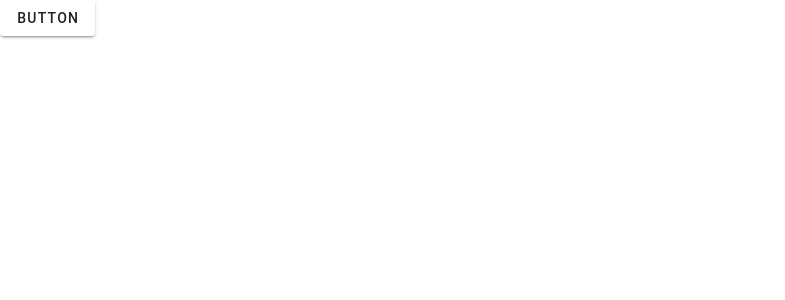
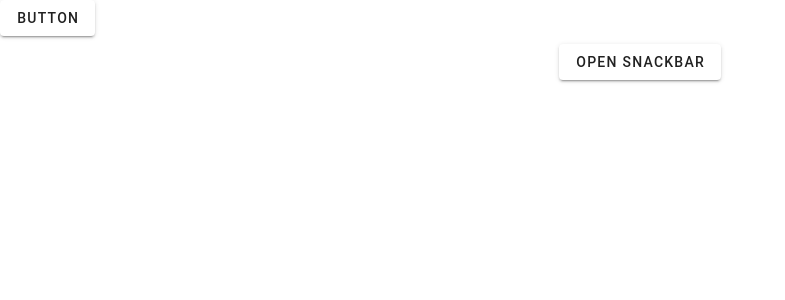
Before and after one commit to aliston-gomes/vue3-demo, a Vue app in the folder vue/: page / in a window 1280 px wide. Shown: the top 300 px of the page, without its empty margins (0-785 px from the left). Built offline with nearby package versions, Linux system fonts and the light colour scheme.

Commit message:
vuetify ui snack bar added for test purpose

```diff
--- a/vue/src/components/Reactivity.vue
+++ b/vue/src/components/Reactivity.vue
@@ -2,9 +2,23 @@
   <div>
     <!-- <h1>{{ person.hobbies.game }}</h1> -->
     <v-btn> Button </v-btn>
+    <div class="text-center ma-2">
+      <v-btn @click="snackbar = true"> Open Snackbar </v-btn>
+      <v-snackbar v-model="snackbar">
+        {{ text }}
+
+        <template v-slot:actions>
+          <v-btn color="red" variant="text" @click="snackbar = false">
+            Close
+          </v-btn>
+        </template>
+      </v-snackbar>
+    </div>
   </div>
 </template>
 <script setup>
+const snackbar = ref(false);
+const text = reactive("Hello World");
 import { reactive, ref } from "vue";
 const person = reactive({
   name: "aliston",
```
